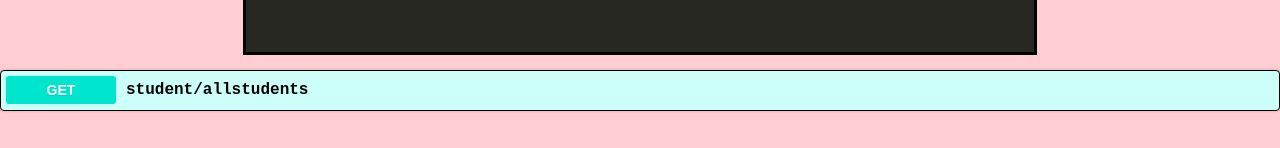
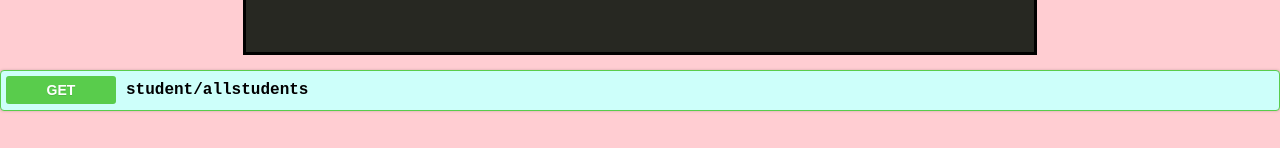
Before and after one commit to AlecHubacher/Making-An-API, a React (Create React App) app in the folder src/main/frontend/: page / in a window 1280 px wide. Shown: the part 649-797 px from the top of the page. Built offline with nearby package versions, Linux system fonts and the light colour scheme.

Commit message:
looking at more color schemes for webpage

```diff
--- a/src/main/frontend/src/APIDocumentation.js
+++ b/src/main/frontend/src/APIDocumentation.js
@@ -15,19 +15,6 @@ export default function APIDoc(){
                         fghfgh fhfghfghfdfd gdfg dfg dfg df  df gdfg dfdfggdfg dfg dfgdfgdfg
                         fhjhfghj This endpoint returns every student in table Student sdf sdf asdfas fasf asf sadfa d
                         fghfgh fhfghfghfdfd gdfg dfg dfg df  df gdfg dfdfggdfg dfg dfgdfgdfg
-                        fhjhfghjThis endpoint returns every student in table Student sdf sdf asdfas fasf asf sadfa d
-                        fghfgh fhfghfghfdfd gdfg dfg dfg df  df gdfg dfdfggdfg dfg dfgdfgdfg
-                        fhjhfghj This endpoint returns every student in table Student sdf sdf asdfas fasf asf sadfa d
-                        fghfgh fhfghfghfdfd gdfg dfg dfg df  df gdfg dfdfggdfg dfg dfgdfgdfg
-                        fhjhfghjThis endpoint returns every student in table Student sdf sdf asdfas fasf asf sadfa d
-                        fghfgh fhfghfghfdfd gdfg dfg dfg df  df gdfg dfdfggdfg dfg dfgdfgdfg
-                        fhjhfghj This endpoint returns every student in table Student sdf sdf asdfas fasf asf sadfa d
-                        fghfgh fhfghfghfdfd gdfg dfg dfg df  df gdfg dfdfggdfg dfg dfgdfgdfg
-                        fhjhfghjThis endpoint returns every student in table Student sdf sdf asdfas fasf asf sadfa d
-                        fghfgh fhfghfghfdfd gdfg dfg dfg df  df gdfg dfdfggdfg dfg dfgdfgdfg
-                        fhjhfghj This endpoint returns every student in table Student sdf sdf asdfas fasf asf sadfa d
-                        fghfgh fhfghfghfdfd gdfg dfg dfg df  df gdfg dfdfggdfg dfg dfgdfgdfg
-                        fhjhfghj
                     </p>
                 </div>
             </div>
--- a/src/main/frontend/src/App.css
+++ b/src/main/frontend/src/App.css
@@ -87,7 +87,7 @@
 
 .boxgetendpoint {
   margin: 0 0 15px;
-  border: 1px solid #000;
+  border: 1px solid #59cc4c;
   border-radius: 4px;
   -webkit-box-shadow: 0 0 3px rgb(0 0 0 / 19%);
   box-shadow: 0 0 3px rgb(0 0 0 / 19%);
@@ -95,6 +95,7 @@
   margin: auto;
   cursor: pointer;
   overflow: hidden;
+  margin-bottom: 20px;
 }
 
 .getendpoint {
@@ -135,7 +136,7 @@ body {
   padding: 6px 15px;
   text-align: center;
   border-radius: 3px;
-  background: #00e6ce;
+  background: #59cc4c;/*#00e6ce*/
   border-color: black;
   text-shadow: 0 1px 0 rgb(0 0 0 / 10%);
   font-family: Titillium Web,sans-serif;
@@ -162,7 +163,7 @@ body {
 .boxgetendpoint input:checked ~ .collapsible-text-api {
   max-height: 300px;
   padding-bottom: 25px;
-  background: #cdfffa;
+  background: #cdfffa; /*#cdfffa*/
   /*box-shadow: 0 5px 11px 0 rgba(0,0,0,.1), 0 4px 11px 0 rgba(0,0,0,.08);*/
   box-shadow: 20px 20px;
   opacity: 1;
```
